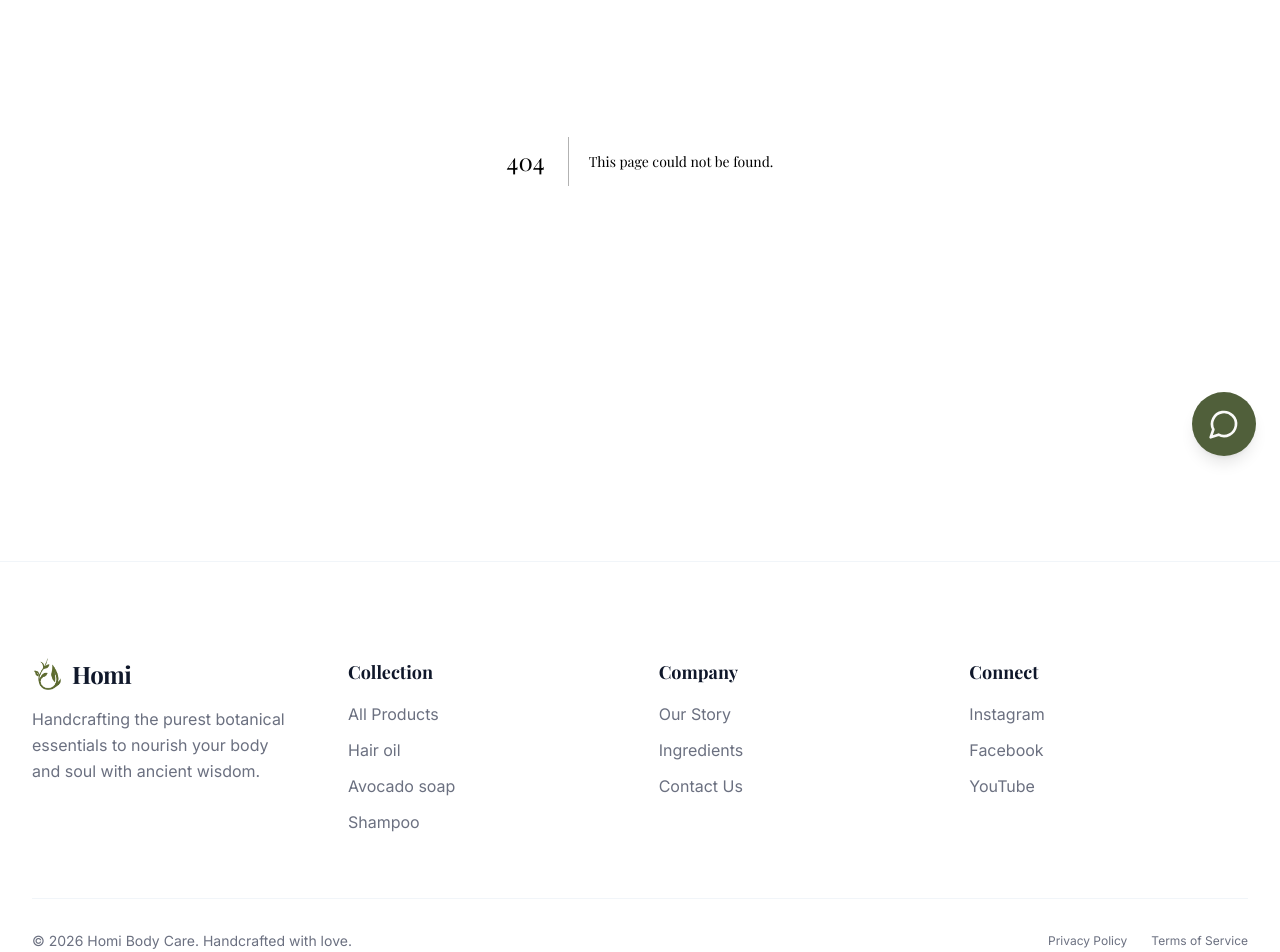
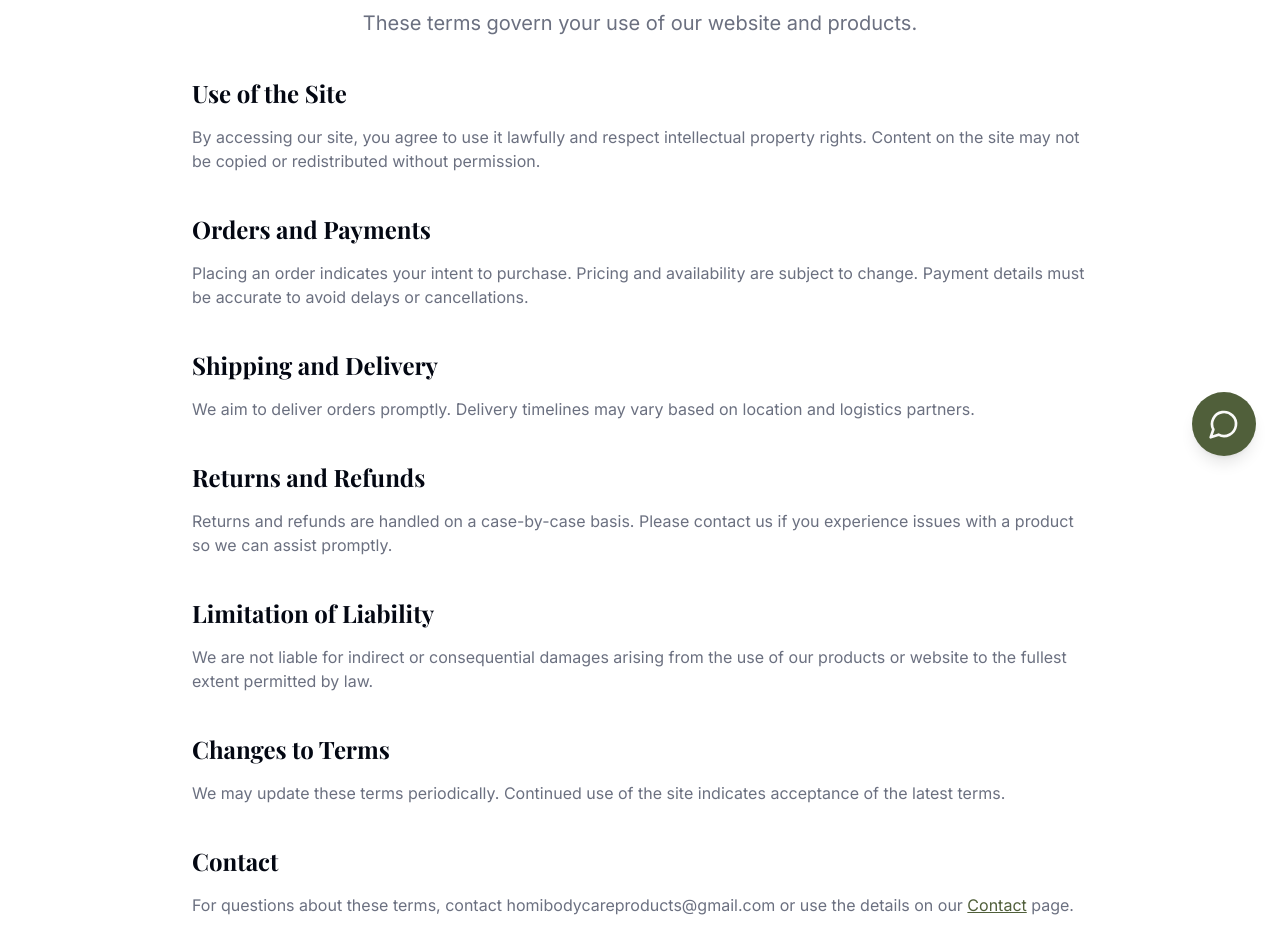
Before and after one commit to caremsgreplier-boop/homibodycare, a Next.js app: page /terms in a window 1280 px wide. Before the commit this address had no page. Shown: the part 320-1272 px from the top of the page. Built offline with nearby package versions, Linux system fonts and the light colour scheme.

Commit message:
facebook link fix

```diff
--- /dev/null
+++ b/src/app/privacy/page.tsx
@@ -0,0 +1,81 @@
+import type { Metadata } from "next"
+import { BackButton } from "@/components/back-button"
+
+export const metadata: Metadata = {
+  title: "Privacy Policy | Homi Body Care",
+  description: "Learn how Homi Body Care collects, uses, and protects your personal information.",
+}
+
+export default function PrivacyPolicyPage() {
+  return (
+    <div className="container mx-auto px-4 md:px-6 py-12 md:py-24 lg:py-32">
+      <div className="mb-8">
+        <BackButton />
+      </div>
+      <div className="max-w-4xl mx-auto space-y-10">
+        <div className="text-center">
+          <h1 className="text-4xl font-bold tracking-tight sm:text-5xl font-headline">Privacy Policy</h1>
+          <p className="mt-4 text-lg md:text-xl text-muted-foreground">
+            Your privacy matters. This policy explains what we collect and how we use it.
+          </p>
+        </div>
+
+        <section className="space-y-4">
+          <h2 className="text-2xl font-semibold">Information We Collect</h2>
+          <p className="text-muted-foreground">
+            We may collect your name, contact details, order information, and messages you send us. We also use
+            analytics to understand site usage and improve our experience.
+          </p>
+        </section>
+
+        <section className="space-y-4">
+          <h2 className="text-2xl font-semibold">How We Use Your Information</h2>
+          <p className="text-muted-foreground">
+            We use your information to process orders, provide support, improve our products and website, and send
+            important updates. We do not sell your personal information.
+          </p>
+        </section>
+
+        <section className="space-y-4">
+          <h2 className="text-2xl font-semibold">Cookies and Analytics</h2>
+          <p className="text-muted-foreground">
+            We use cookies and analytics tools to personalize content and measure performance. You can manage cookies
+            through your browser settings.
+          </p>
+        </section>
+
+        <section className="space-y-4">
+          <h2 className="text-2xl font-semibold">Data Sharing</h2>
+          <p className="text-muted-foreground">
+            We may share information with trusted service providers for payments, analytics, and logistics. These
+            partners are bound by agreements to protect your data.
+          </p>
+        </section>
+
+        <section className="space-y-4">
+          <h2 className="text-2xl font-semibold">Data Security</h2>
+          <p className="text-muted-foreground">
+            We implement reasonable safeguards to protect personal data. No method of transmission is fully secure, so
+            we encourage you to use strong passwords and secure devices.
+          </p>
+        </section>
+
+        <section className="space-y-4">
+          <h2 className="text-2xl font-semibold">Your Choices</h2>
+          <p className="text-muted-foreground">
+            You may request access, updates, or deletion of your data by contacting us. Opt-out options for marketing
+            communications are available in each message.
+          </p>
+        </section>
+
+        <section className="space-y-4">
+          <h2 className="text-2xl font-semibold">Contact</h2>
+          <p className="text-muted-foreground">
+            For privacy requests, contact homibodycareproducts@gmail.com or reach us via the details on the{" "}
+            <a href="/contact" className="text-primary underline">Contact</a> page.
+          </p>
+        </section>
+      </div>
+    </div>
+  )
+}
--- /dev/null
+++ b/src/app/terms/page.tsx
@@ -0,0 +1,79 @@
+import type { Metadata } from "next"
+import { BackButton } from "@/components/back-button"
+
+export const metadata: Metadata = {
+  title: "Terms of Service | Homi Body Care",
+  description: "Read the terms that govern the use of Homi Body Care products and website.",
+}
+
+export default function TermsOfServicePage() {
+  return (
+    <div className="container mx-auto px-4 md:px-6 py-12 md:py-24 lg:py-32">
+      <div className="mb-8">
+        <BackButton />
+      </div>
+      <div className="max-w-4xl mx-auto space-y-10">
+        <div className="text-center">
+          <h1 className="text-4xl font-bold tracking-tight sm:text-5xl font-headline">Terms of Service</h1>
+          <p className="mt-4 text-lg md:text-xl text-muted-foreground">
+            These terms govern your use of our website and products.
+          </p>
+        </div>
+
+        <section className="space-y-4">
+          <h2 className="text-2xl font-semibold">Use of the Site</h2>
+          <p className="text-muted-foreground">
+            By accessing our site, you agree to use it lawfully and respect intellectual property rights. Content on the
+            site may not be copied or redistributed without permission.
+          </p>
+        </section>
+
+        <section className="space-y-4">
+          <h2 className="text-2xl font-semibold">Orders and Payments</h2>
+          <p className="text-muted-foreground">
+            Placing an order indicates your intent to purchase. Pricing and availability are subject to change. Payment
+            details must be accurate to avoid delays or cancellations.
+          </p>
+        </section>
+
+        <section className="space-y-4">
+          <h2 className="text-2xl font-semibold">Shipping and Delivery</h2>
+          <p className="text-muted-foreground">
+            We aim to deliver orders promptly. Delivery timelines may vary based on location and logistics partners.
+          </p>
+        </section>
+
+        <section className="space-y-4">
+          <h2 className="text-2xl font-semibold">Returns and Refunds</h2>
+          <p className="text-muted-foreground">
+            Returns and refunds are handled on a case-by-case basis. Please contact us if you experience issues with a
+            product so we can assist promptly.
+          </p>
+        </section>
+
+        <section className="space-y-4">
+          <h2 className="text-2xl font-semibold">Limitation of Liability</h2>
+          <p className="text-muted-foreground">
+            We are not liable for indirect or consequential damages arising from the use of our products or website to
+            the fullest extent permitted by law.
+          </p>
+        </section>
+
+        <section className="space-y-4">
+          <h2 className="text-2xl font-semibold">Changes to Terms</h2>
+          <p className="text-muted-foreground">
+            We may update these terms periodically. Continued use of the site indicates acceptance of the latest terms.
+          </p>
+        </section>
+
+        <section className="space-y-4">
+          <h2 className="text-2xl font-semibold">Contact</h2>
+          <p className="text-muted-foreground">
+            For questions about these terms, contact homibodycareproducts@gmail.com or use the details on our{" "}
+            <a href="/contact" className="text-primary underline">Contact</a> page.
+          </p>
+        </section>
+      </div>
+    </div>
+  )
+}
--- a/src/components/footer.tsx
+++ b/src/components/footer.tsx
@@ -38,7 +38,7 @@ export function Footer() {
               <h3 className="font-bold font-headline text-lg text-slate-900">Connect</h3>
               <ul className="space-y-3">
                 <li><Link href="https://www.instagram.com/homi_body_care_official?igsh=eXppc3JmZnRzYTJv" className="text-muted-foreground hover:text-primary transition-colors">Instagram</Link></li>
-                <li><Link href="#" className="text-muted-foreground hover:text-primary transition-colors">Facebook</Link></li>
+                <li><Link href="https://www.facebook.com/share/17FcqdyF7t/" className="text-muted-foreground hover:text-primary transition-colors">Facebook</Link></li>
                 <li><Link href="#" className="text-muted-foreground hover:text-primary transition-colors">YouTube</Link></li>
               </ul>
             </div>
```
